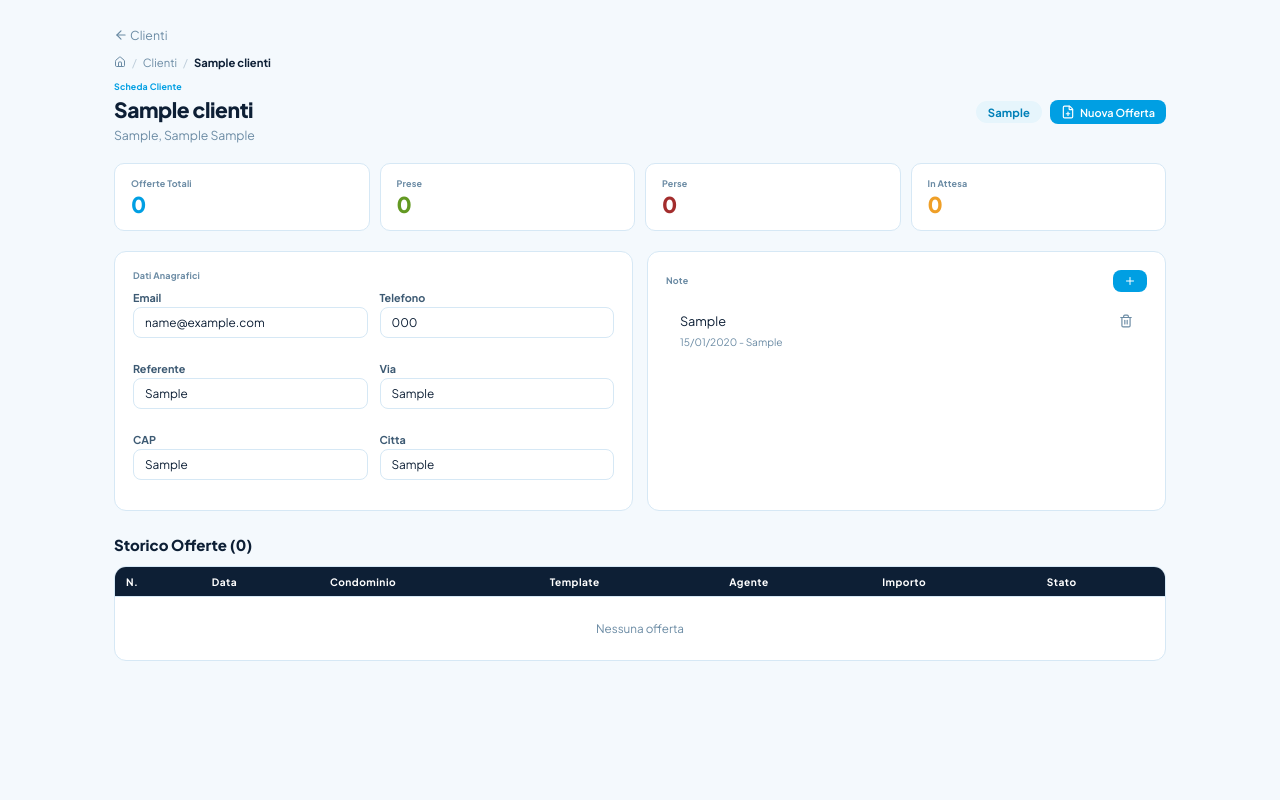
After one commit to FiloUlte/gestionale-offerte-ulteria, a Flask app: page /clienti/1 in a window 1280 px wide. The commit adds this page. Run offline with Flask 3, Linux system fonts and the light colour scheme; tables that the repository leaves empty hold one stand-in row (values such as "Sample post").

Commit message:
feat: full audit + client page + notes + links + sidebar badges
FASE 1-7 audit complete:

Database:
- CREATE TABLE condomini, note_clienti
- ALTER TABLE clienti ADD tipo_cliente (lead/prospect/attivo)
- ALTER TABLE offerte ADD condominio_id
- Rollback queries documented in comments

New routes:
- GET /clienti/<id> - dedicated client page
- GET /api/clienti/<id>/full - client with offerte/condomini/note
- POST /api/clienti/<id>/note - add note
- DELETE /api/note/<id> - delete note
- GET /api/agenti/<id>/stats - agent KPI JSON
- GET /api/attivita/scadute-count - overdue count

New files:
- templates/cliente.html - client page template
- static/cliente.js - client page with KPI, editable fields,
  tipo_cliente cycling badge, notes CRUD, offerte history
- AUDIT_REPORT.md - full audit documentation

Connections:
- Expanded row: "Scheda cliente" + "Dashboard agente" links
- Sidebar: red badge counter for overdue attivita
- Client page: agent names link to /agenti/<id>

Consistency: 0 arrow functions, 0 console.log, all balanced.
15/15 functional tests passed.

Co-Authored-By: Claude Opus 4.6 (1M context) <noreply@anthropic.com>

```diff
--- a/app.py
+++ b/app.py
@@ -99,14 +99,43 @@ def init_db():
             FOREIGN KEY (cliente_id) REFERENCES clienti(id),
             FOREIGN KEY (offerta_id) REFERENCES offerte(id)
         );
+        CREATE TABLE IF NOT EXISTS condomini (
+            id INTEGER PRIMARY KEY AUTOINCREMENT,
+            cliente_id INTEGER NOT NULL,
+            nome TEXT NOT NULL,
+            indirizzo TEXT,
+            comune TEXT,
+            provincia TEXT,
+            stato_pipeline TEXT DEFAULT 'prospect',
+            agente_id INTEGER,
+            data_assemblea DATE,
+            created_at DATETIME DEFAULT CURRENT_TIMESTAMP,
+            updated_at DATETIME DEFAULT CURRENT_TIMESTAMP
+        );
+        CREATE TABLE IF NOT EXISTS note_clienti (
+            id INTEGER PRIMARY KEY AUTOINCREMENT,
+            cliente_id INTEGER NOT NULL,
+            testo TEXT NOT NULL,
+            autore TEXT,
+            created_at DATETIME DEFAULT CURRENT_TIMESTAMP
+        );
     """)
     # Migrations for existing DBs
+    # -- ROLLBACK: ALTER TABLE offerte DROP COLUMN agente_id
+    # -- ROLLBACK: ALTER TABLE agenti DROP COLUMN colore
+    # -- ROLLBACK: ALTER TABLE offerte DROP COLUMN motivo_perdita
+    # -- ROLLBACK: ALTER TABLE offerte DROP COLUMN note_perdita
+    # -- ROLLBACK: ALTER TABLE offerte DROP COLUMN importo
+    # -- ROLLBACK: ALTER TABLE offerte DROP COLUMN condominio_id
+    # -- ROLLBACK: ALTER TABLE clienti DROP COLUMN tipo_cliente
     for stmt in [
         "ALTER TABLE offerte ADD COLUMN agente_id INTEGER REFERENCES agenti(id)",
         "ALTER TABLE agenti ADD COLUMN colore TEXT DEFAULT '#009FE3'",
         "ALTER TABLE offerte ADD COLUMN motivo_perdita TEXT",
         "ALTER TABLE offerte ADD COLUMN note_perdita TEXT",
         "ALTER TABLE offerte ADD COLUMN importo REAL",
+        "ALTER TABLE offerte ADD COLUMN condominio_id INTEGER",
+        "ALTER TABLE clienti ADD COLUMN tipo_cliente TEXT DEFAULT 'lead'",
     ]:
         try:
             conn.execute(stmt)
@@ -664,7 +693,7 @@ def api_clienti_detail(cid):
 def api_clienti_update(cid):
     data = request.json
     conn = get_db()
-    allowed = ["nome_studio", "via", "cap", "citta", "email", "telefono", "referente", "note"]
+    allowed = ["nome_studio", "via", "cap", "citta", "email", "telefono", "referente", "note", "tipo_cliente"]
     sets = []
     vals = []
     for k in allowed:
@@ -678,6 +707,66 @@ def api_clienti_update(cid):
     row = conn.execute("SELECT * FROM clienti WHERE id=?", (cid,)).fetchone()
     conn.close()
     return jsonify(dict(row))
+
+
+# ── Scheda Cliente (pagina dedicata) ─────────────────────────────────
+
+@app.route("/clienti/<int:cid>")
+def cliente_page(cid):
+    return render_template("cliente.html", cliente_id=cid)
+
+
+@app.route("/api/clienti/<int:cid>/note", methods=["POST"])
+def api_clienti_add_note(cid):
+    data = request.json
+    now = datetime.now().strftime("%Y-%m-%d %H:%M:%S")
+    conn = get_db()
+    cur = conn.execute(
+        "INSERT INTO note_clienti (cliente_id, testo, autore, created_at) VALUES (?,?,?,?)",
+        (cid, data.get("testo", ""), data.get("autore", ""), now),
+    )
+    conn.commit()
+    row = conn.execute("SELECT * FROM note_clienti WHERE id=?", (cur.lastrowid,)).fetchone()
+    conn.close()
+    return jsonify({"ok": True, "data": dict(row)}), 201
+
+
+@app.route("/api/note/<int:nid>", methods=["DELETE"])
+def api_note_delete(nid):
+    conn = get_db()
+    conn.execute("DELETE FROM note_clienti WHERE id=?", (nid,))
+    conn.commit()
+    conn.close()
+    return jsonify({"ok": True})
+
+
+@app.route("/api/clienti/<int:cid>/full", methods=["GET"])
+def api_clienti_full(cid):
+    """Full client detail with offerte, condomini, note."""
+    conn = get_db()
+    cliente = conn.execute("SELECT * FROM clienti WHERE id=?", (cid,)).fetchone()
+    if not cliente:
+        conn.close()
+        return jsonify({"error": "Cliente non trovato"}), 404
+    offerte = conn.execute(
+        "SELECT o.*, a.nome as agente_nome, a.cognome as agente_cognome, a.colore as agente_colore "
+        "FROM offerte o LEFT JOIN agenti a ON o.agente_id = a.id "
+        "WHERE LOWER(o.nome_studio) = LOWER(?) ORDER BY o.data_creazione DESC",
+        (cliente["nome_studio"],),
+    ).fetchall()
+    condomini = conn.execute(
+        "SELECT * FROM condomini WHERE cliente_id=? ORDER BY nome", (cid,)
+    ).fetchall()
+    note = conn.execute(
+        "SELECT * FROM note_clienti WHERE cliente_id=? ORDER BY created_at DESC", (cid,)
+    ).fetchall()
+    conn.close()
+    return jsonify({
+        "cliente": dict(cliente),
+        "offerte": [dict(o) for o in offerte],
+        "condomini": [dict(c) for c in condomini],
+        "note": [dict(n) for n in note],
+    })
 
 
 # ── API: Agenti ──────────────────────────────────────────────────────
@@ -921,6 +1010,40 @@ def api_agente_badges(aid):
     return jsonify({"offerte_aperte": offerte_aperte, "attivita_urgenti": attivita_urgenti})
 
 
+@app.route("/api/attivita/scadute-count", methods=["GET"])
+def api_attivita_scadute_count():
+    conn = get_db()
+    count = conn.execute(
+        "SELECT COUNT(*) FROM attivita WHERE stato='aperta' AND date(data_scadenza) <= date('now')"
+    ).fetchone()[0]
+    conn.close()
+    return jsonify({"count": count})
+
+
+@app.route("/api/agenti/<int:aid>/stats", methods=["GET"])
+def api_agente_stats(aid):
+    conn = get_db()
+    offs = conn.execute("SELECT * FROM offerte WHERE agente_id=?", (aid,)).fetchall()
+    tot = len(offs)
+    prese = sum(1 for o in offs if o["stato"] == "preso_lavoro")
+    perse = sum(1 for o in offs if o["stato"] == "perso")
+    aperte = sum(1 for o in offs if o["stato"] in ("richiamato", "in_attesa_assemblea", "rimandato"))
+    val_preso = sum((o["prezzo_fornitura"] or 0) + (o["prezzo_care"] or 0) + (o["canone_lettura"] or 0) for o in offs if o["stato"] == "preso_lavoro")
+    val_pipeline = sum((o["prezzo_fornitura"] or 0) + (o["prezzo_care"] or 0) + (o["canone_lettura"] or 0) for o in offs if o["stato"] in ("richiamato", "in_attesa_assemblea"))
+    tasso = round(prese / tot * 100, 1) if tot > 0 else 0
+    att_aperte = conn.execute("SELECT COUNT(*) FROM attivita WHERE agente_id=? AND stato='aperta'", (aid,)).fetchone()[0]
+    att_scadute = conn.execute("SELECT COUNT(*) FROM attivita WHERE agente_id=? AND stato='aperta' AND data_scadenza <= date('now')", (aid,)).fetchone()[0]
+    conn.close()
+    return jsonify({
+        "ok": True,
+        "data": {
+            "totale_offerte": tot, "prese": prese, "perse": perse, "aperte": aperte,
+            "valore_preso": val_preso, "valore_pipeline": val_pipeline, "tasso_conversione": tasso,
+            "attivita_aperte": att_aperte, "attivita_scadute": att_scadute,
+        }
+    })
+
+
 # ── Startup ──────────────────────────────────────────────────────────
 
 OUTPUT_DIR.mkdir(parents=True, exist_ok=True)
--- /dev/null
+++ b/static/cliente.js
@@ -0,0 +1,207 @@
+/* ══════════════════════════════════════════════════════════════
+   Ulteria — Scheda Cliente /clienti/<id>
+   ══════════════════════════════════════════════════════════════ */
+
+var clData = null;
+
+var STATI_MAP = {
+  richiamato: { label: "Richiamato", cls: "stato-richiamato" },
+  in_attesa_assemblea: { label: "In Attesa Assemblea", cls: "stato-in_attesa_assemblea" },
+  preso_lavoro: { label: "Preso Lavoro", cls: "stato-preso_lavoro" },
+  perso: { label: "Perso", cls: "stato-perso" },
+  rimandato: { label: "Rimandato", cls: "stato-rimandato" }
+};
+
+var TIPO_COLORS = {
+  attivo: { bg: "#EAF3DE", color: "#639922" },
+  prospect: { bg: "#F1EFE8", color: "#5F5E5A" },
+  lead: { bg: "#E6F5FC", color: "#0080B8" }
+};
+
+function api(method, url, body) {
+  var opts = { method: method, headers: { "Content-Type": "application/json" } };
+  if (body) opts.body = JSON.stringify(body);
+  return fetch(url, opts).then(function(r) { return r.json(); });
+}
+
+function esc(s) { if (!s) return ""; var d = document.createElement("div"); d.textContent = s; return d.innerHTML; }
+
+function fmtData(d) {
+  if (!d) return "\u2014";
+  return new Date(d).toLocaleDateString("it-IT");
+}
+
+function icons() { try { lucide.createIcons(); } catch (e) { /* */ } }
+
+function loadPage() {
+  api("GET", "/api/clienti/" + CLIENTE_ID + "/full").then(function(data) {
+    clData = data;
+    renderPage();
+  }).catch(function(e) {
+    document.getElementById("client-page").innerHTML = '<div class="alert a-warn">Errore: ' + e.message + "</div>";
+  });
+}
+
+function renderPage() {
+  var c = clData.cliente;
+  var offs = clData.offerte;
+  var note = clData.note;
+  var tipo = c.tipo_cliente || "lead";
+  var tipoCol = TIPO_COLORS[tipo] || TIPO_COLORS.lead;
+
+  var prese = 0, perse = 0, attesa = 0, valPreso = 0;
+  offs.forEach(function(o) {
+    var imp = (o.prezzo_fornitura || 0) + (o.prezzo_care || 0) + (o.canone_lettura || 0);
+    if (o.stato === "preso_lavoro") { prese++; valPreso += imp; }
+    if (o.stato === "perso") perse++;
+    if (o.stato === "richiamato" || o.stato === "in_attesa_assemblea" || o.stato === "rimandato") attesa++;
+  });
+
+  var h = "";
+
+  /* Back + breadcrumb */
+  h += '<div style="margin-bottom:12px"><a href="/" style="font-size:.82rem;color:var(--muted);text-decoration:none" id="back-link"><i data-lucide="arrow-left" style="width:14px;height:14px;vertical-align:-2px"></i> Clienti</a></div>';
+  h += '<div class="bc mb12" style="font-size:.75rem;color:var(--muted)"><i data-lucide="home" style="width:12px;height:12px"></i> <span class="bc-sep">/</span> Clienti <span class="bc-sep">/</span> <strong style="color:var(--text)">' + esc(c.nome_studio) + "</strong></div>";
+
+  /* Header */
+  h += '<div class="fjb mb20">';
+  h += '<div>';
+  h += '<div class="kicker">Scheda Cliente</div>';
+  h += '<h2 style="font-size:1.4rem;font-weight:800;letter-spacing:-.02em;margin:0">' + esc(c.nome_studio) + '</h2>';
+  h += '<div style="font-size:.82rem;color:var(--muted);margin-top:4px">';
+  h += esc((c.via || "") + (c.citta ? ", " + (c.cap || "") + " " + c.citta : ""));
+  h += '</div></div>';
+  h += '<div class="fac gap8">';
+  h += '<span class="badge tipo-badge" id="tipo-badge" style="background:' + tipoCol.bg + ';color:' + tipoCol.color + ';padding:4px 12px;font-size:.75rem;cursor:pointer">' + tipo.charAt(0).toUpperCase() + tipo.slice(1) + "</span>";
+  h += '<button class="btn btn-primary btn-sm" id="btn-new-offer"><i data-lucide="file-plus" style="width:14px;height:14px"></i> Nuova Offerta</button>';
+  h += "</div></div>";
+
+  /* KPI */
+  h += '<div class="g4 mb20">';
+  h += '<div class="kpi"><div class="kpi-l">Offerte Totali</div><div class="kpi-v kv-blue">' + offs.length + "</div></div>";
+  h += '<div class="kpi"><div class="kpi-l">Prese</div><div class="kpi-v" style="color:#639922">' + prese + "</div></div>";
+  h += '<div class="kpi"><div class="kpi-l">Perse</div><div class="kpi-v" style="color:#A32D2D">' + perse + "</div></div>";
+  h += '<div class="kpi"><div class="kpi-l">In Attesa</div><div class="kpi-v" style="color:#EF9F27">' + attesa + "</div></div>";
+  h += "</div>";
+
+  /* Info grid */
+  h += '<div class="g2 mb20">';
+  h += '<div class="card"><div class="sec-ttl">Dati Anagrafici</div>';
+  h += '<div class="form-grid">';
+  h += '<div class="form-field"><label>Email</label><input class="inp" value="' + esc(c.email || "") + '" data-upd="email" /></div>';
+  h += '<div class="form-field"><label>Telefono</label><input class="inp" value="' + esc(c.telefono || "") + '" data-upd="telefono" /></div>';
+  h += '<div class="form-field"><label>Referente</label><input class="inp" value="' + esc(c.referente || "") + '" data-upd="referente" /></div>';
+  h += '<div class="form-field"><label>Via</label><input class="inp" value="' + esc(c.via || "") + '" data-upd="via" /></div>';
+  h += '<div class="form-field"><label>CAP</label><input class="inp" value="' + esc(c.cap || "") + '" data-upd="cap" /></div>';
+  h += '<div class="form-field"><label>Citta</label><input class="inp" value="' + esc(c.citta || "") + '" data-upd="citta" /></div>';
+  h += "</div></div>";
+
+  /* Note */
+  h += '<div class="card"><div class="fjb mb8"><div class="sec-ttl" style="margin:0">Note</div>';
+  h += '<button class="btn btn-sm btn-primary" id="btn-add-note"><i data-lucide="plus" style="width:12px;height:12px"></i></button></div>';
+  h += '<div id="note-input" style="display:none" class="mb8"><textarea class="inp" id="note-text" rows="2" placeholder="Scrivi nota..."></textarea>';
+  h += '<div class="fac gap6 mt8"><button class="btn btn-sm btn-primary" id="note-save">Salva</button><button class="btn btn-sm btn-sec" id="note-cancel">Annulla</button></div></div>';
+  if (note.length === 0) {
+    h += '<div style="color:var(--muted);font-size:.82rem;padding:8px 0">Nessuna nota</div>';
+  }
+  note.forEach(function(n) {
+    h += '<div class="note-item"><div class="fjb"><div class="note-text">' + esc(n.testo) + "</div>";
+    h += '<span class="note-del" data-del-note="' + n.id + '"><i data-lucide="trash-2" style="width:14px;height:14px"></i></span></div>';
+    h += '<div class="note-meta">' + fmtData(n.created_at) + (n.autore ? " - " + esc(n.autore) : "") + "</div></div>";
+  });
+  h += "</div></div>";
+
+  /* Offerte */
+  h += '<div class="section-header" style="margin-top:24px;margin-bottom:12px"><h3 style="font-size:1rem;font-weight:800;margin:0">Storico Offerte (' + offs.length + ")</h3></div>";
+  h += '<div class="card-0"><table class="tbl"><thead><tr><th>N.</th><th>Data</th><th>Condominio</th><th>Template</th><th>Agente</th><th>Importo</th><th>Stato</th></tr></thead><tbody>';
+  if (offs.length === 0) {
+    h += '<tr><td colspan="7" style="text-align:center;padding:24px;color:var(--muted)">Nessuna offerta</td></tr>';
+  }
+  offs.forEach(function(o) {
+    var si = STATI_MAP[o.stato] || {};
+    var imp = (o.prezzo_fornitura || 0) + (o.prezzo_care || 0) + (o.canone_lettura || 0);
+    var agHtml = "\u2014";
+    if (o.agente_nome) {
+      var ini = (o.agente_nome[0] || "").toUpperCase() + (o.agente_cognome ? o.agente_cognome[0].toUpperCase() : "");
+      var col = o.agente_colore || "#009FE3";
+      agHtml = '<span class="agente-pill"><span class="agente-dot" style="background:' + col + '">' + ini + "</span>" + esc(o.agente_nome) + "</span>";
+      if (o.agente_id) agHtml = '<a href="/agenti/' + o.agente_id + '" style="text-decoration:none">' + agHtml + "</a>";
+    }
+    h += "<tr>";
+    h += '<td class="mono">' + (o.numero || "\u2014") + "</td>";
+    h += "<td>" + fmtData(o.data_creazione) + "</td>";
+    h += "<td>" + esc(o.nome_condominio || "") + "</td>";
+    h += "<td>" + esc(o.template === "E40" ? "E-ITN40" : (o.template === "Q55" ? "Q5.5" : "")) + "</td>";
+    h += "<td>" + agHtml + "</td>";
+    h += '<td class="num">' + (imp ? "\u20ac " + Math.round(imp).toLocaleString("it-IT") : "\u2014") + "</td>";
+    h += '<td><span class="stato-badge ' + (si.cls || "") + '">' + (si.label || o.stato || "") + "</span></td>";
+    h += "</tr>";
+  });
+  h += "</tbody></table></div>";
+
+  document.getElementById("client-page").innerHTML = h;
+  icons();
+  attachEvents();
+}
+
+function attachEvents() {
+  /* Back */
+  var back = document.getElementById("back-link");
+  if (back) back.addEventListener("click", function(e) { e.preventDefault(); window.location.href = "/"; });
+
+  /* Tipo badge click -> cycle */
+  var tipoBadge = document.getElementById("tipo-badge");
+  if (tipoBadge) {
+    tipoBadge.addEventListener("click", function() {
+      var types = ["lead", "prospect", "attivo"];
+      var cur = clData.cliente.tipo_cliente || "lead";
+      var idx = types.indexOf(cur);
+      var next = types[(idx + 1) % types.length];
+      api("PUT", "/api/clienti/" + CLIENTE_ID, { tipo_cliente: next }).then(function() {
+        clData.cliente.tipo_cliente = next;
+        renderPage();
+      });
+    });
+  }
+
+  /* Inline field updates */
+  document.querySelectorAll("[data-upd]").forEach(function(inp) {
+    inp.addEventListener("change", function() {
+      var data = {};
+      data[this.getAttribute("data-upd")] = this.value;
+      api("PUT", "/api/clienti/" + CLIENTE_ID, data);
+    });
+  });
+
+  /* Notes */
+  var btnAddNote = document.getElementById("btn-add-note");
+  if (btnAddNote) btnAddNote.addEventListener("click", function() {
+    document.getElementById("note-input").style.display = "block";
+    document.getElementById("note-text").focus();
+  });
+  var noteCancel = document.getElementById("note-cancel");
+  if (noteCancel) noteCancel.addEventListener("click", function() {
+    document.getElementById("note-input").style.display = "none";
+    document.getElementById("note-text").value = "";
+  });
+  var noteSave = document.getElementById("note-save");
+  if (noteSave) noteSave.addEventListener("click", function() {
+    var testo = document.getElementById("note-text").value;
+    if (!testo) return;
+    api("POST", "/api/clienti/" + CLIENTE_ID + "/note", { testo: testo }).then(function() { loadPage(); });
+  });
+  document.querySelectorAll("[data-del-note]").forEach(function(btn) {
+    btn.addEventListener("click", function() {
+      var nid = parseInt(this.getAttribute("data-del-note"));
+      if (confirm("Eliminare questa nota?")) {
+        api("DELETE", "/api/note/" + nid).then(function() { loadPage(); });
+      }
+    });
+  });
+
+  /* New offer */
+  var btnOffer = document.getElementById("btn-new-offer");
+  if (btnOffer) btnOffer.addEventListener("click", function() { window.location.href = "/"; });
+}
+
+document.addEventListener("DOMContentLoaded", function() { loadPage(); });
--- /dev/null
+++ b/templates/cliente.html
@@ -0,0 +1,32 @@
+<!DOCTYPE html>
+<html lang="it">
+<head>
+  <meta charset="UTF-8">
+  <meta name="viewport" content="width=device-width, initial-scale=1.0">
+  <title>Ulteria — Cliente</title>
+  <link rel="icon" href="data:,">
+  <link rel="preconnect" href="https://fonts.googleapis.com">
+  <link href="https://fonts.googleapis.com/css2?family=Plus+Jakarta+Sans:wght@300;400;500;600;700;800;900&display=swap" rel="stylesheet">
+  <script src="https://unpkg.com/lucide@latest"></script>
+  <link rel="stylesheet" href="/static/style.css?v=10">
+  <style>
+    body { overflow: auto; }
+    .client-page { max-width: 1100px; margin: 0 auto; padding: 24px; }
+    .tipo-badge { cursor: pointer; transition: all .14s; }
+    .tipo-badge:hover { opacity: .8; }
+    .note-item { padding: 12px 14px; border-bottom: 1px solid var(--border); }
+    .note-item:last-child { border-bottom: none; }
+    .note-text { font-size: .85rem; line-height: 1.5; }
+    .note-meta { font-size: .68rem; color: var(--muted); margin-top: 4px; }
+    .note-del { cursor: pointer; color: var(--muted); transition: color .14s; }
+    .note-del:hover { color: var(--red); }
+  </style>
+</head>
+<body style="background:var(--bg)">
+  <div class="client-page" id="client-page">
+    <div style="padding:40px;text-align:center;color:var(--muted)">Caricamento...</div>
+  </div>
+  <script>var CLIENTE_ID = {{ cliente_id }};</script>
+  <script src="/static/cliente.js?v=1"></script>
+</body>
+</html>
--- a/templates/index.html
+++ b/templates/index.html
@@ -36,7 +36,7 @@
         <i data-lucide="users" style="width:16px;height:16px"></i> Anagrafica Clienti
       </div>
       <div class="nav-item" data-view="agenti" onclick="navigate('agenti')">
-        <i data-lucide="briefcase" style="width:16px;height:16px"></i> Agenti
+        <i data-lucide="briefcase" style="width:16px;height:16px"></i> Agenti <span id="sidebar-att-badge" class="nav-badge" style="display:none;background:#ef4444"></span>
       </div>
       <div class="nav-item" data-view="impostazioni" onclick="navigate('impostazioni')">
         <i data-lucide="settings" style="width:16px;height:16px"></i> Impostazioni
@@ -68,6 +68,6 @@
   </div>
 </div>
 
-<script src="/static/app.js?v=10"></script>
+<script src="/static/app.js?v=11"></script>
 </body>
 </html>
```
Also changed, not shown: AUDIT_REPORT.md (added, +124 -0 lines), static/app.js (+16 -0 lines).
